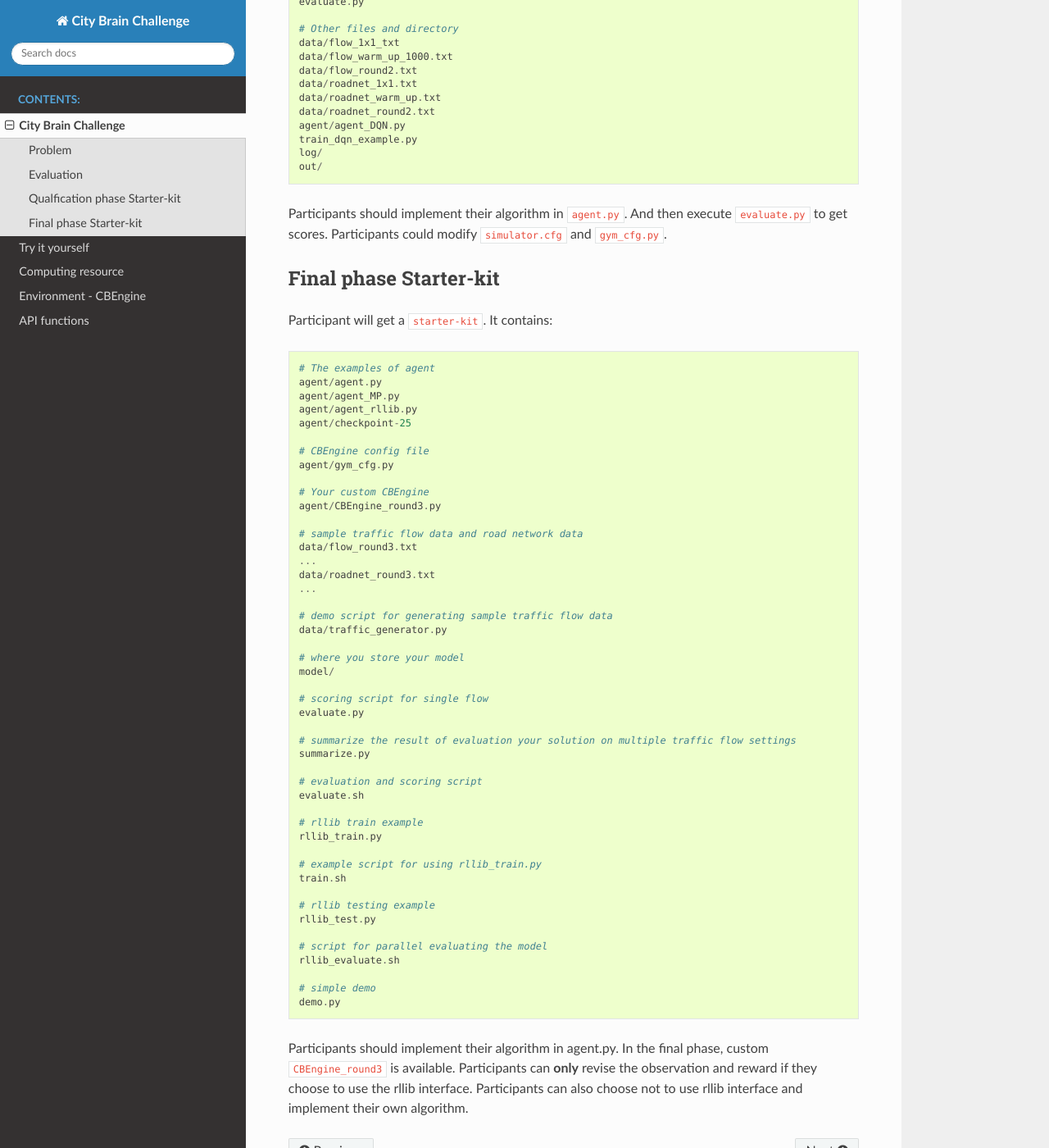
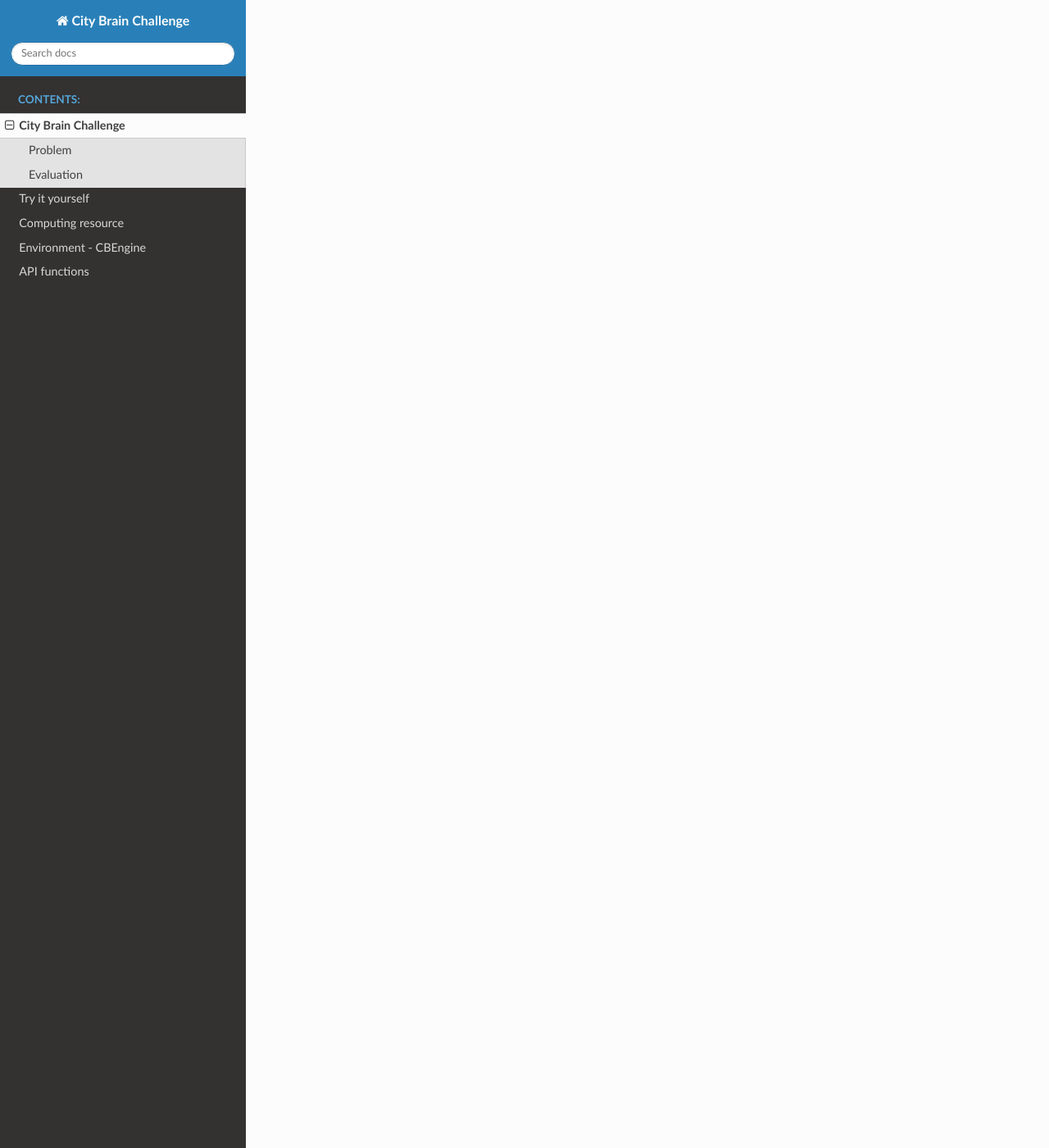
Before and after one commit to CityBrainChallenge/KDDCup2021-CityBrainChallenge, a Sphinx documentation site: the page built from docs/city-brain-challenge.rst, in a window 1280 px wide and 1400 px high, scrolled down 2222 px. Shown: the whole window at 82% size. Built offline with Sphinx 7.4.7 and the Read the Docs theme 2.0.0, drawn with Linux system fonts in a browser that asks for light colours; some of the changed text lies outside the part shown.

Commit message:
Update city-brain-challenge.rst

```diff
--- a/docs/city-brain-challenge.rst
+++ b/docs/city-brain-challenge.rst
@@ -41,92 +41,3 @@ The submission scoring and ranking process follows three principles:
  - Solutions that served more vehicles will rank higher.
  - If two solutions served the same number of vehicles, the one with lower delay index will rank higher.
  - If two solutions served the same number of vehicles with same delay index, the one submitted earlier will rank higher.
-
-======================
-Qualfication phase Starter-kit
-======================
-
-.. code-block::
-
-    # Participants must implement
-    agent/agent.py
-
-    # Participants could modify
-    agent/gym_cfg.py
-    cfg/simulator.cfg
-
-    # A simple demo of the environment
-    demo.py
-
-    # Scoring and simulation program
-    evaluate.py
-
-    # Other files and directory
-    data/flow_1x1_txt
-    data/flow_warm_up_1000.txt
-    data/flow_round2.txt
-    data/roadnet_1x1.txt
-    data/roadnet_warm_up.txt
-    data/roadnet_round2.txt
-    agent/agent_DQN.py
-    train_dqn_example.py
-    log/
-    out/
-
-Participants should implement their algorithm in ``agent.py``. And then execute ``evaluate.py`` to get scores. Participants could modify ``simulator.cfg`` and  ``gym_cfg.py``.
-
-======================
-Final phase Starter-kit
-======================
-
-Participant will get a ``starter-kit``. It contains::
-
-    # The examples of agent
-    agent/agent.py
-    agent/agent_MP.py
-    agent/agent_rllib.py
-    agent/checkpoint-25
-
-    # CBEngine config file
-    agent/gym_cfg.py
-
-    # Your custom CBEngine
-    agent/CBEngine_round3.py
-
-    # sample traffic flow data and road network data
-    data/flow_round3.txt
-    ...
-    data/roadnet_round3.txt
-    ...
-
-    # demo script for generating sample traffic flow data
-    data/traffic_generator.py
-
-    # where you store your model
-    model/
-
-    # scoring script for single flow
-    evaluate.py
-
-    # summarize the result of evaluation your solution on multiple traffic flow settings
-    summarize.py
-
-    # evaluation and scoring script
-    evaluate.sh
-
-    # rllib train example
-    rllib_train.py
-
-    # example script for using rllib_train.py
-    train.sh
-
-    # rllib testing example
-    rllib_test.py
-
-    # script for parallel evaluating the model
-    rllib_evaluate.sh
-
-    # simple demo
-    demo.py
-
-Participants should implement their algorithm in agent.py. In the final phase, custom ``CBEngine_round3`` is available. Participants can **only** revise the observation and reward if they choose to use the rllib interface. Participants can also choose not to use rllib interface and implement their own algorithm.
```
